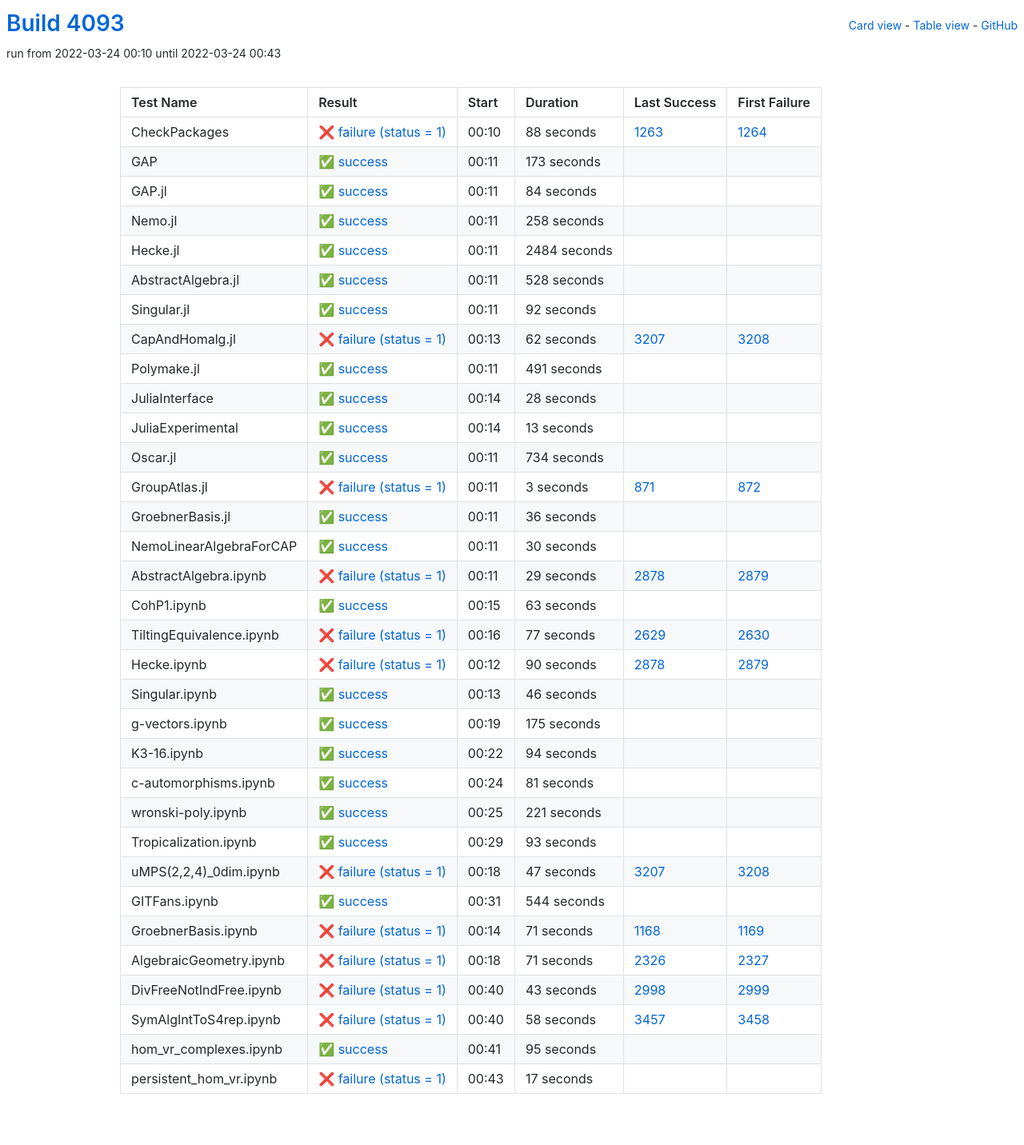
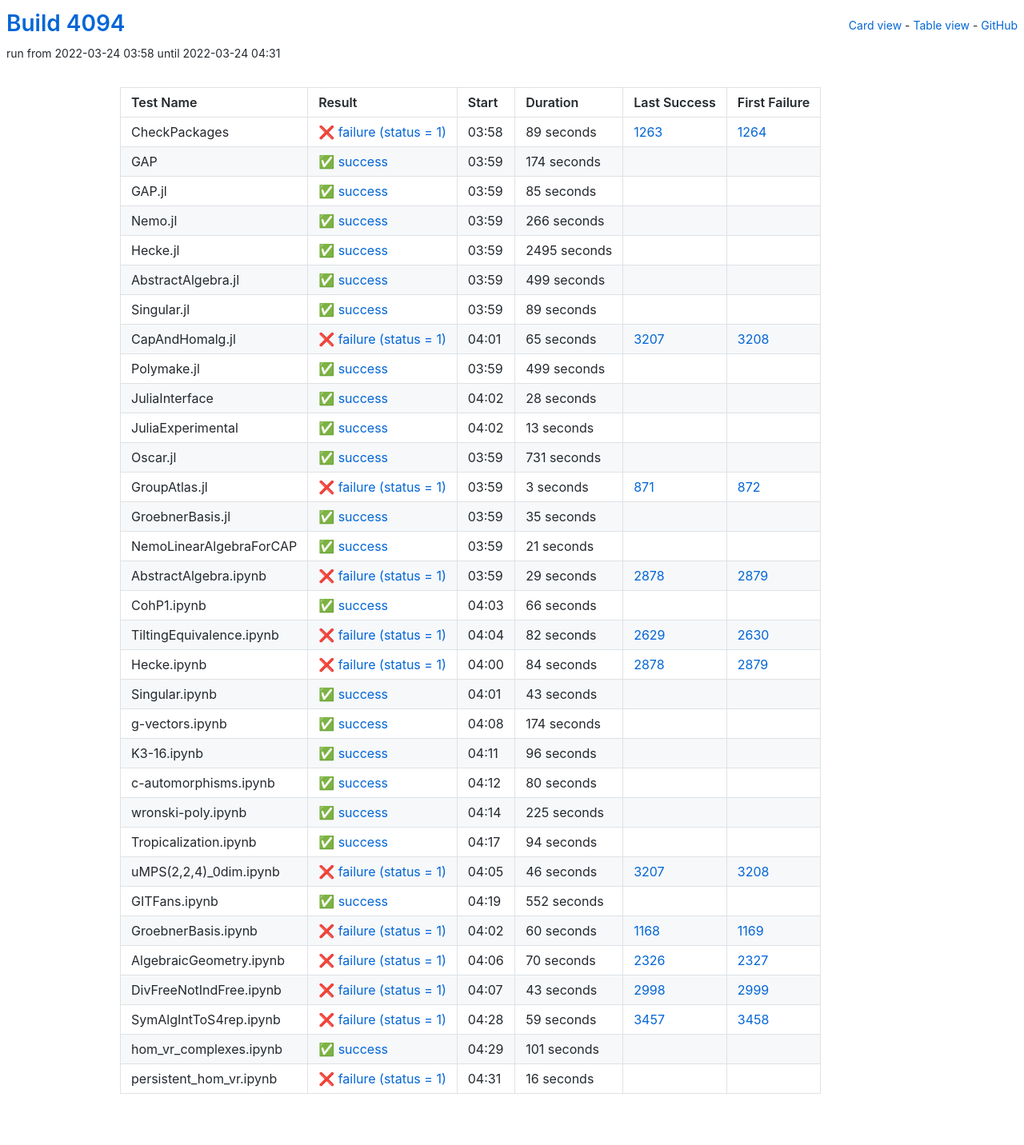
Before and after one commit to oscar-system/oscar-ci-status-stable, a Jekyll site: the page built from table.html, in a window 1280 px wide. Shown: the whole page at 80% size. Built offline with Jekyll 4.4.1, drawn with Linux system fonts in a browser that asks for light colours.

Commit message:
Build #4094

```diff
--- a/_data/ci.yml
+++ b/_data/ci.yml
@@ -1,6 +1,6 @@
 ---
-build: 4093
-build_url: https://oscarci.mathematik.uni-kl.de/job/oscar-stable/4093/
+build: 4094
+build_url: https://oscarci.mathematik.uni-kl.de/job/oscar-stable/4094/
 job: oscar-stable
 organization: oscar-system
 repo: oscar-ci-status-stable
@@ -8,116 +8,116 @@ repourl: https://github.com/oscar-system/oscar-ci-status-stable
 tests:
 - name: CheckPackages
   id: checkpackages
-  log: https://oscarci.mathematik.uni-kl.de/job/oscar-stable/4093/artifact/logs/build-4093/CheckPackages.log
-  start: 2022-03-24 00:10
+  log: https://oscarci.mathematik.uni-kl.de/job/oscar-stable/4094/artifact/logs/build-4094/CheckPackages.log
+  start: 2022-03-24 03:58
   success: false
   exitcode: 1
   status: failure
-  duration: 88
+  duration: 89
   last_success: 1263
   last_success_url: https://oscarci.mathematik.uni-kl.de/job/oscar-stable/1263/
   first_failure: 1264
   first_failure_url: https://oscarci.mathematik.uni-kl.de/job/oscar-stable/1264/
 - name: GAP
   id: gap
-  log: https://oscarci.mathematik.uni-kl.de/job/oscar-stable/4093/artifact/logs/build-4093/GAP.log
-  start: 2022-03-24 00:11
+  log: https://oscarci.mathematik.uni-kl.de/job/oscar-stable/4094/artifact/logs/build-4094/GAP.log
+  start: 2022-03-24 03:59
   success: true
   exitcode: 0
   status: success
-  duration: 173
+  duration: 174
   last_success: false
   last_success_url:
   first_failure: false
   first_failure_url:
 - name: GAP.jl
   id: gap-jl
-  log: https://oscarci.mathematik.uni-kl.de/job/oscar-stable/4093/artifact/logs/build-4093/GAP.jl.log
-  start: 2022-03-24 00:11
+  log: https://oscarci.mathematik.uni-kl.de/job/oscar-stable/4094/artifact/logs/build-4094/GAP.jl.log
+  start: 2022-03-24 03:59
   success: true
   exitcode: 0
   status: success
-  duration: 84
+  duration: 85
   last_success: false
   last_success_url:
   first_failure: false
   first_failure_url:
 - name: Nemo.jl
   id: nemo-jl
-  log: https://oscarci.mathematik.uni-kl.de/job/oscar-stable/4093/artifact/logs/build-4093/Nemo.jl.log
-  start: 2022-03-24 00:11
+  log: https://oscarci.mathematik.uni-kl.de/job/oscar-stable/4094/artifact/logs/build-4094/Nemo.jl.log
+  start: 2022-03-24 03:59
   success: true
   exitcode: 0
   status: success
-  duration: 258
+  duration: 266
   last_success: false
   last_success_url:
   first_failure: false
   first_failure_url:
 - name: Hecke.jl
   id: hecke-jl
-  log: https://oscarci.mathematik.uni-kl.de/job/oscar-stable/4093/artifact/logs/build-4093/Hecke.jl.log
-  start: 2022-03-24 00:11
+  log: https://oscarci.mathematik.uni-kl.de/job/oscar-stable/4094/artifact/logs/build-4094/Hecke.jl.log
+  start: 2022-03-24 03:59
   success: true
   exitcode: 0
   status: success
-  duration: 2484
+  duration: 2495
   last_success: false
   last_success_url:
   first_failure: false
   first_failure_url:
 - name: AbstractAlgebra.jl
   id: abstractalgebra-jl
-  log: https://oscarci.mathematik.uni-kl.de/job/oscar-stable/4093/artifact/logs/build-4093/AbstractAlgebra.jl.log
-  start: 2022-03-24 00:11
+  log: https://oscarci.mathematik.uni-kl.de/job/oscar-stable/4094/artifact/logs/build-4094/AbstractAlgebra.jl.log
+  start: 2022-03-24 03:59
   success: true
   exitcode: 0
   status: success
-  duration: 528
+  duration: 499
   last_success: false
   last_success_url:
   first_failure: false
   first_failure_url:
 - name: Singular.jl
   id: singular-jl
-  log: https://oscarci.mathematik.uni-kl.de/job/oscar-stable/4093/artifact/logs/build-4093/Singular.jl.log
-  start: 2022-03-24 00:11
+  log: https://oscarci.mathematik.uni-kl.de/job/oscar-stable/4094/artifact/logs/build-4094/Singular.jl.log
+  start: 2022-03-24 03:59
   success: true
   exitcode: 0
   status: success
-  duration: 92
+  duration: 89
   last_success: false
   last_success_url:
   first_failure: false
   first_failure_url:
 - name: CapAndHomalg.jl
   id: capandhomalg-jl
-  log: https://oscarci.mathematik.uni-kl.de/job/oscar-stable/4093/artifact/logs/build-4093/CapAndHomalg.jl.log
-  start: 2022-03-24 00:13
+  log: https://oscarci.mathematik.uni-kl.de/job/oscar-stable/4094/artifact/logs/build-4094/CapAndHomalg.jl.log
+  start: 2022-03-24 04:01
   success: false
   exitcode: 1
   status: failure
-  duration: 62
+  duration: 65
   last_success: 3207
   last_success_url: https://oscarci.mathematik.uni-kl.de/job/oscar-stable/3207/
   first_failure: 3208
   first_failure_url: https://oscarci.mathematik.uni-kl.de/job/oscar-stable/3208/
 - name: Polymake.jl
   id: polymake-jl
-  log: https://oscarci.mathematik.uni-kl.de/job/oscar-stable/4093/artifact/logs/build-4093/Polymake.jl.log
-  start: 2022-03-24 00:11
+  log: https://oscarci.mathematik.uni-kl.de/job/oscar-stable/4094/artifact/logs/build-4094/Polymake.jl.log
+  start: 2022-03-24 03:59
   success: true
   exitcode: 0
   status: success
-  duration: 491
+  duration: 499
   last_success: false
   last_success_url:
   first_failure: false
   first_failure_url:
 - name: JuliaInterface
   id: juliainterface
-  log: https://oscarci.mathematik.uni-kl.de/job/oscar-stable/4093/artifact/logs/build-4093/JuliaInterface.log
-  start: 2022-03-24 00:14
+  log: https://oscarci.mathematik.uni-kl.de/job/oscar-stable/4094/artifact/logs/build-4094/JuliaInterface.log
+  start: 2022-03-24 04:02
   success: true
   exitcode: 0
   status: success
@@ -128,8 +128,8 @@ tests:
   first_failure_url:
 - name: JuliaExperimental
   id: juliaexperimental
-  log: https://oscarci.mathematik.uni-kl.de/job/oscar-stable/4093/artifact/logs/build-4093/JuliaExperimental.log
-  start: 2022-03-24 00:14
+  log: https://oscarci.mathematik.uni-kl.de/job/oscar-stable/4094/artifact/logs/build-4094/JuliaExperimental.log
+  start: 2022-03-24 04:02
   success: true
   exitcode: 0
   status: success
@@ -140,20 +140,20 @@ tests:
   first_failure_url:
 - name: Oscar.jl
   id: oscar-jl
-  log: https://oscarci.mathematik.uni-kl.de/job/oscar-stable/4093/artifact/logs/build-4093/Oscar.jl.log
-  start: 2022-03-24 00:11
+  log: https://oscarci.mathematik.uni-kl.de/job/oscar-stable/4094/artifact/logs/build-4094/Oscar.jl.log
+  start: 2022-03-24 03:59
   success: true
   exitcode: 0
   status: success
-  duration: 734
+  duration: 731
   last_success: false
   last_success_url:
   first_failure: false
   first_failure_url:
 - name: GroupAtlas.jl
   id: groupatlas-jl
-  log: https://oscarci.mathematik.uni-kl.de/job/oscar-stable/4093/artifact/logs/build-4093/GroupAtlas.jl.log
-  start: 2022-03-24 00:11
+  log: https://oscarci.mathematik.uni-kl.de/job/oscar-stable/4094/artifact/logs/build-4094/GroupAtlas.jl.log
+  start: 2022-03-24 03:59
   success: false
   exitcode: 1
   status: failure
@@ -164,32 +164,32 @@ tests:
   first_failure_url: https://oscarci.mathematik.uni-kl.de/job/oscar-stable/872/
 - name: GroebnerBasis.jl
   id: groebnerbasis-jl
-  log: https://oscarci.mathematik.uni-kl.de/job/oscar-stable/4093/artifact/logs/build-4093/GroebnerBasis.jl.log
-  start: 2022-03-24 00:11
+  log: https://oscarci.mathematik.uni-kl.de/job/oscar-stable/4094/artifact/logs/build-4094/GroebnerBasis.jl.log
+  start: 2022-03-24 03:59
   success: true
   exitcode: 0
   status: success
-  duration: 36
+  duration: 35
   last_success: false
   last_success_url:
   first_failure: false
   first_failure_url:
 - name: NemoLinearAlgebraForCAP
   id: nemolinearalgebraforcap
-  log: https://oscarci.mathematik.uni-kl.de/job/oscar-stable/4093/artifact/logs/build-4093/NemoLinearAlgebraForCAP.log
-  start: 2022-03-24 00:11
+  log: https://oscarci.mathematik.uni-kl.de/job/oscar-stable/4094/artifact/logs/build-4094/NemoLinearAlgebraForCAP.log
+  start: 2022-03-24 03:59
   success: true
   exitcode: 0
   status: success
-  duration: 30
+  duration: 21
   last_success: false
   last_success_url:
   first_failure: false
   first_failure_url:
 - name: AbstractAlgebra.ipynb
   id: abstractalgebra-ipynb
-  log: https://oscarci.mathematik.uni-kl.de/job/oscar-stable/4093/artifact/logs/build-4093/AbstractAlgebra.ipynb.log
-  start: 2022-03-24 00:11
+  log: https://oscarci.mathematik.uni-kl.de/job/oscar-stable/4094/artifact/logs/build-4094/AbstractAlgebra.ipynb.log
+  start: 2022-03-24 03:59
   success: false
   exitcode: 1
   status: failure
@@ -200,68 +200,104 @@ tests:
   first_failure_url: https://oscarci.mathematik.uni-kl.de/job/oscar-stable/2879/
 - name: CohP1.ipynb
   id: cohp1-ipynb
-  log: https://oscarci.mathematik.uni-kl.de/job/oscar-stable/4093/artifact/logs/build-4093/CohP1.ipynb.log
-  start: 2022-03-24 00:15
+  log: https://oscarci.mathematik.uni-kl.de/job/oscar-stable/4094/artifact/logs/build-4094/CohP1.ipynb.log
+  start: 2022-03-24 04:03
   success: true
   exitcode: 0
   status: success
-  duration: 63
+  duration: 66
   last_success: false
   last_success_url:
   first_failure: false
   first_failure_url:
 - name: TiltingEquivalence.ipynb
   id: tiltingequivalence-ipynb
-  log: https://oscarci.mathematik.uni-kl.de/job/oscar-stable/4093/artifact/logs/build-4093/TiltingEquivalence.ipynb.log
-  start: 2022-03-24 00:16
+  log: https://oscarci.mathematik.uni-kl.de/job/oscar-stable/4094/artifact/logs/build-4094/TiltingEquivalence.ipynb.log
+  start: 2022-03-24 04:04
   success: false
   exitcode: 1
   status: failure
-  duration: 77
+  duration: 82
   last_success: 2629
   last_success_url: https://oscarci.mathematik.uni-kl.de/job/oscar-stable/2629/
   first_failure: 2630
   first_failure_url: https://oscarci.mathematik.uni-kl.de/job/oscar-stable/2630/
 - name: Hecke.ipynb
   id: hecke-ipynb
-  log: https://oscarci.mathematik.uni-kl.de/job/oscar-stable/4093/artifact/logs/build-4093/Hecke.ipynb.log
-  start: 2022-03-24 00:12
+  log: https://oscarci.mathematik.uni-kl.de/job/oscar-stable/4094/artifact/logs/build-4094/Hecke.ipynb.log
+  start: 2022-03-24 04:00
   success: false
   exitcode: 1
   status: failure
-  duration: 90
+  duration: 84
   last_success: 2878
   last_success_url: https://oscarci.mathematik.uni-kl.de/job/oscar-stable/2878/
   first_failure: 2879
   first_failure_url: https://oscarci.mathematik.uni-kl.de/job/oscar-stable/2879/
 - name: Singular.ipynb
   id: singular-ipynb
-  log: https://oscarci.mathematik.uni-kl.de/job/oscar-stable/4093/artifact/logs/build-4093/Singular.ipynb.log
-  start: 2022-03-24 00:13
+  log: https://oscarci.mathematik.uni-kl.de/job/oscar-stable/4094/artifact/logs/build-4094/Singular.ipynb.log
+  start: 2022-03-24 04:01
   success: true
   exitcode: 0
   status: success
-  duration: 46
+  duration: 43
   last_success: false
   last_success_url:
   first_failure: false
   first_failure_url:
 - name: g-vectors.ipynb
   id: g-vectors-ipynb
-  log: https://oscarci.mathematik.uni-kl.de/job/oscar-stable/4093/artifact/logs/build-4093/g-vectors.ipynb.log
-  start: 2022-03-24 00:19
+  log: https://oscarci.mathematik.uni-kl.de/job/oscar-stable/4094/artifact/logs/build-4094/g-vectors.ipynb.log
+  start: 2022-03-24 04:08
   success: true
   exitcode: 0
   status: success
-  duration: 175
+  duration: 174
   last_success: false
   last_success_url:
   first_failure: false
   first_failure_url:
 - name: K3-16.ipynb
   id: k3-16-ipynb
-  log: https://oscarci.mathematik.uni-kl.de/job/oscar-stable/4093/artifact/logs/build-4093/K3-16.ipynb.log
-  start: 2022-03-24 00:22
+  log: https://oscarci.mathematik.uni-kl.de/job/oscar-stable/4094/artifact/logs/build-4094/K3-16.ipynb.log
+  start: 2022-03-24 04:11
+  success: true
+  exitcode: 0
+  status: success
+  duration: 96
+  last_success: false
+  last_success_url:
+  first_failure: false
+  first_failure_url:
+- name: c-automorphisms.ipynb
+  id: c-automorphisms-ipynb
+  log: https://oscarci.mathematik.uni-kl.de/job/oscar-stable/4094/artifact/logs/build-4094/c-automorphisms.ipynb.log
+  start: 2022-03-24 04:12
+  success: true
+  exitcode: 0
+  status: success
+  duration: 80
+  last_success: false
+  last_success_url:
+  first_failure: false
+  first_failure_url:
+- name: wronski-poly.ipynb
+  id: wronski-poly-ipynb
+  log: https://oscarci.mathematik.uni-kl.de/job/oscar-stable/4094/artifact/logs/build-4094/wronski-poly.ipynb.log
+  start: 2022-03-24 04:14
+  success: true
+  exitcode: 0
+  status: success
+  duration: 225
+  last_success: false
+  last_success_url:
+  first_failure: false
+  first_failure_url:
+- name: Tropicalization.ipynb
+  id: tropicalization-ipynb
+  log: https://oscarci.mathematik.uni-kl.de/job/oscar-stable/4094/artifact/logs/build-4094/Tropicalization.ipynb.log
+  start: 2022-03-24 04:17
   success: true
   exitcode: 0
   status: success
@@ -270,94 +306,58 @@ tests:
   last_success_url:
   first_failure: false
   first_failure_url:
-- name: c-automorphisms.ipynb
-  id: c-automorphisms-ipynb
-  log: https://oscarci.mathematik.uni-kl.de/job/oscar-stable/4093/artifact/logs/build-4093/c-automorphisms.ipynb.log
-  start: 2022-03-24 00:24
-  success: true
-  exitcode: 0
-  status: success
-  duration: 81
-  last_success: false
-  last_success_url:
-  first_failure: false
-  first_failure_url:
-- name: wronski-poly.ipynb
-  id: wronski-poly-ipynb
-  log: https://oscarci.mathematik.uni-kl.de/job/oscar-stable/4093/artifact/logs/build-4093/wronski-poly.ipynb.log
-  start: 2022-03-24 00:25
-  success: true
-  exitcode: 0
-  status: success
-  duration: 221
-  last_success: false
-  last_success_url:
-  first_failure: false
-  first_failure_url:
-- name: Tropicalization.ipynb
-  id: tropicalization-ipynb
-  log: https://oscarci.mathematik.uni-kl.de/job/oscar-stable/4093/artifact/logs/build-4093/Tropicalization.ipynb.log
-  start: 2022-03-24 00:29
-  success: true
-  exitcode: 0
-  status: success
-  duration: 93
-  last_success: false
-  last_success_url:
-  first_failure: false
-  first_failure_url:
 - name: uMPS(2,2,4)_0dim.ipynb
   id: umps-2-2-4-0dim-ipynb
-  log: https://oscarci.mathematik.uni-kl.de/job/oscar-stable/4093/artifact/logs/build-4093/uMPS-2-2-4-_0dim.ipynb.log
-  start: 2022-03-24 00:18
+  log: https://oscarci.mathematik.uni-kl.de/job/oscar-stable/4094/artifact/logs/build-4094/uMPS-2-2-4-_0dim.ipynb.log
+  start: 2022-03-24 04:05
   success: false
   exitcode: 1
   status: failure
-  duration: 47
+  duration: 46
   last_success: 3207
   last_success_url: https://oscarci.mathematik.uni-kl.de/job/oscar-stable/3207/
   first_failure: 3208
   first_failure_url: https://oscarci.mathematik.uni-kl.de/job/oscar-stable/3208/
 - name: GITFans.ipynb
   id: gitfans-ipynb
-  log: https://oscarci.mathematik.uni-kl.de/job/oscar-stable/4093/artifact/logs/build-4093/GITFans.ipynb.log
-  start: 2022-03-24 00:31
+  log: https://oscarci.mathematik.uni-kl.de/job/oscar-stable/4094/artifact/logs/build-4094/GITFans.ipynb.log
+  start: 2022-03-24 04:19
   success: true
   exitcode: 0
   status: success
-  duration: 544
+  duration: 552
   last_success: false
   last_success_url:
   first_failure: false
   first_failure_url:
 - name: GroebnerBasis.ipynb
   id: groebnerbasis-ipynb
-  log: https://oscarci.mathematik.uni-kl.de/job/oscar-stable/4093/artifact/logs/build-4093/GroebnerBasis.ipynb.log
-  start: 2022-03-24 00:14
+  log: https://oscarci.mathematik.uni-kl.de/job/oscar-stable/4094/artifact/logs/build-4094/GroebnerBasis.ipynb.log
+  start: 2022-03-24 04:02
   success: false
   exitcode: 1
   status: failure
-  duration: 71
+  duration: 60
   last_success: 1168
   last_success_url: https://oscarci.mathematik.uni-kl.de/job/oscar-stable/1168/
   first_failure: 1169
   first_failure_url: https://oscarci.mathematik.uni-kl.de/job/oscar-stable/1169/
 - name: AlgebraicGeometry.ipynb
   id: algebraicgeometry-ipynb
-  log: https://oscarci.mathematik.uni-kl.de/job/oscar-stable/4093/artifact/logs/build-4093/AlgebraicGeometry.ipynb.log
-  start: 2022-03-24 00:18
+  log: https://oscarci.mathematik.uni-kl.de/job/oscar-stable/4094/artifact/logs/build-4094/AlgebraicGeometry.ipynb.log
+  start: 2022-03-24 04:06
   success: false
   exitcode: 1
   status: failure
-  duration: 71
+  duration: 70
   last_success: 2326
   last_success_url: https://oscarci.mathematik.uni-kl.de/job/oscar-stable/2326/
   first_failure: 2327
   first_failure_url: https://oscarci.mathematik.uni-kl.de/job/oscar-stable/2327/
 - name: DivFreeNotIndFree.ipynb
   id: divfreenotindfree-ipynb
-  log: https://oscarci.mathematik.uni-kl.de/job/oscar-stable/4093/artifact/logs/build-4093/DivFreeNotIndFree.ipynb.log
-  start: 2022-03-24 00:40
+  log: https://oscarci.mathematik.uni-kl.de/job/oscar-stable/4094/artifact/logs/build-4094/DivFreeNotIndFree.ipynb.log
+  start: 2022-03-24 04:07
   success: false
   exitcode: 1
   status: failure
@@ -368,36 +368,36 @@ tests:
   first_failure_url: https://oscarci.mathematik.uni-kl.de/job/oscar-stable/2999/
 - name: SymAlgIntToS4rep.ipynb
   id: symalginttos4rep-ipynb
-  log: https://oscarci.mathematik.uni-kl.de/job/oscar-stable/4093/artifact/logs/build-4093/SymAlgIntToS4rep.ipynb.log
-  start: 2022-03-24 00:40
+  log: https://oscarci.mathematik.uni-kl.de/job/oscar-stable/4094/artifact/logs/build-4094/SymAlgIntToS4rep.ipynb.log
+  start: 2022-03-24 04:28
   success: false
   exitcode: 1
   status: failure
-  duration: 58
+  duration: 59
   last_success: 3457
   last_success_url: https://oscarci.mathematik.uni-kl.de/job/oscar-stable/3457/
   first_failure: 3458
   first_failure_url: https://oscarci.mathematik.uni-kl.de/job/oscar-stable/3458/
 - name: hom_vr_complexes.ipynb
   id: hom-vr-complexes-ipynb
-  log: https://oscarci.mathematik.uni-kl.de/job/oscar-stable/4093/artifact/logs/build-4093/hom_vr_complexes.ipynb.log
-  start: 2022-03-24 00:41
+  log: https://oscarci.mathematik.uni-kl.de/job/oscar-stable/4094/artifact/logs/build-4094/hom_vr_complexes.ipynb.log
+  start: 2022-03-24 04:29
   success: true
   exitcode: 0
   status: success
-  duration: 95
+  duration: 101
   last_success: false
   last_success_url:
   first_failure: false
   first_failure_url:
 - name: persistent_hom_vr.ipynb
   id: persistent-hom-vr-ipynb
-  log: https://oscarci.mathematik.uni-kl.de/job/oscar-stable/4093/artifact/logs/build-4093/persistent_hom_vr.ipynb.log
-  start: 2022-03-24 00:43
+  log: https://oscarci.mathematik.uni-kl.de/job/oscar-stable/4094/artifact/logs/build-4094/persistent_hom_vr.ipynb.log
+  start: 2022-03-24 04:31
   success: false
   exitcode: 1
   status: failure
-  duration: 17
+  duration: 16
   last_success: false
   last_success_url:
   first_failure: false
```
Also changed, not shown: README.md.
